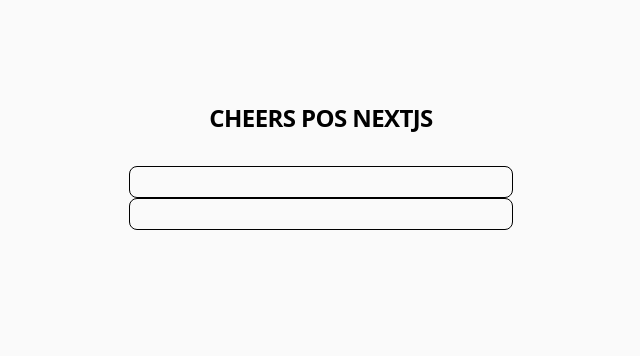
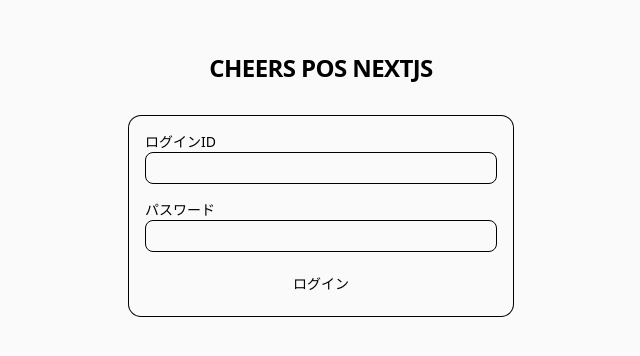
Before and after one commit to 250158hj-maker/cheers_yse_pos_next, a Next.js app: page /login in a window 1280 px wide. Shown: the part 216-572 px from the top of the page, without its empty margins (319-959 px from the left). Built offline with nearby package versions, Linux system fonts and the light colour scheme; no server answers.

Commit message:
feat: ログイン画面の実装

```diff
--- a/components/auth/LoginForm.tsx
+++ b/components/auth/LoginForm.tsx
@@ -8,17 +8,49 @@ import { login } from "@/actions/auth";
 import { useActionState } from "react";
 import { Button } from "@/components/ui/button";
 import { Input } from "@/components/ui/input";
+import { Card, CardContent } from "@/components/ui/card";
 
 export default function LoginForm() {
   const [state, formAction, isPending] = useActionState(login, null);
 
   return (
-    <div>
-      <form action="post" method="post">
-        <Input type="text" name="loginId" />
-        <Input type="password" name="password" />
-        <Button />
-      </form>
-    </div>
+    <Card>
+      <CardContent>
+        <form action={formAction} className="space-y-4">
+          <div>
+            <label htmlFor="loginId" className="text-sm fontfont-medium">
+              ログインID
+            </label>
+            <Input
+              id="loginId"
+              name="loginId"
+              type="text"
+              inputMode="numeric"
+              maxLength={4}
+              required
+            />
+          </div>
+          <div>
+            <label htmlFor="password" className="text-sm font-medium">
+              パスワード
+            </label>
+            <Input
+              id="password"
+              name="password"
+              type="password"
+              inputMode="numeric"
+              maxLength={4}
+              required
+            />
+          </div>
+          {state?.error && (
+            <p className="text-sm text-red-600">{state.error}</p>
+          )}
+          <Button type="submit" className="w-full" disabled={isPending}>
+            {isPending ? "ログイン中..." : "ログイン"}
+          </Button>
+        </form>
+      </CardContent>
+    </Card>
   );
 }
```
